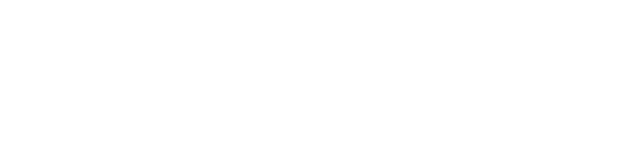
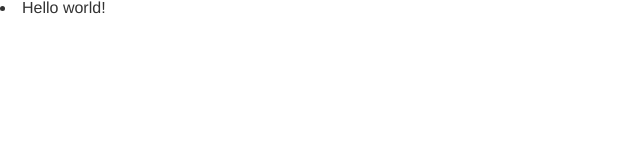
Before and after one commit to Julia-Petrishina/V.I.P., a plain HTML site: page view/layout/index.html in a window 1280 px wide. Shown: the whole page, without its empty margins (0-640 px from the left). Drawn offline with Linux system fonts and the light colour scheme.

Commit message:
test commit

```diff
--- a/view/layout/index.html
+++ b/view/layout/index.html
@@ -14,7 +14,7 @@
 </head>
 <body>
     <header>
-
+        <li>Hello world!</li>
     </header>
 
 
```
